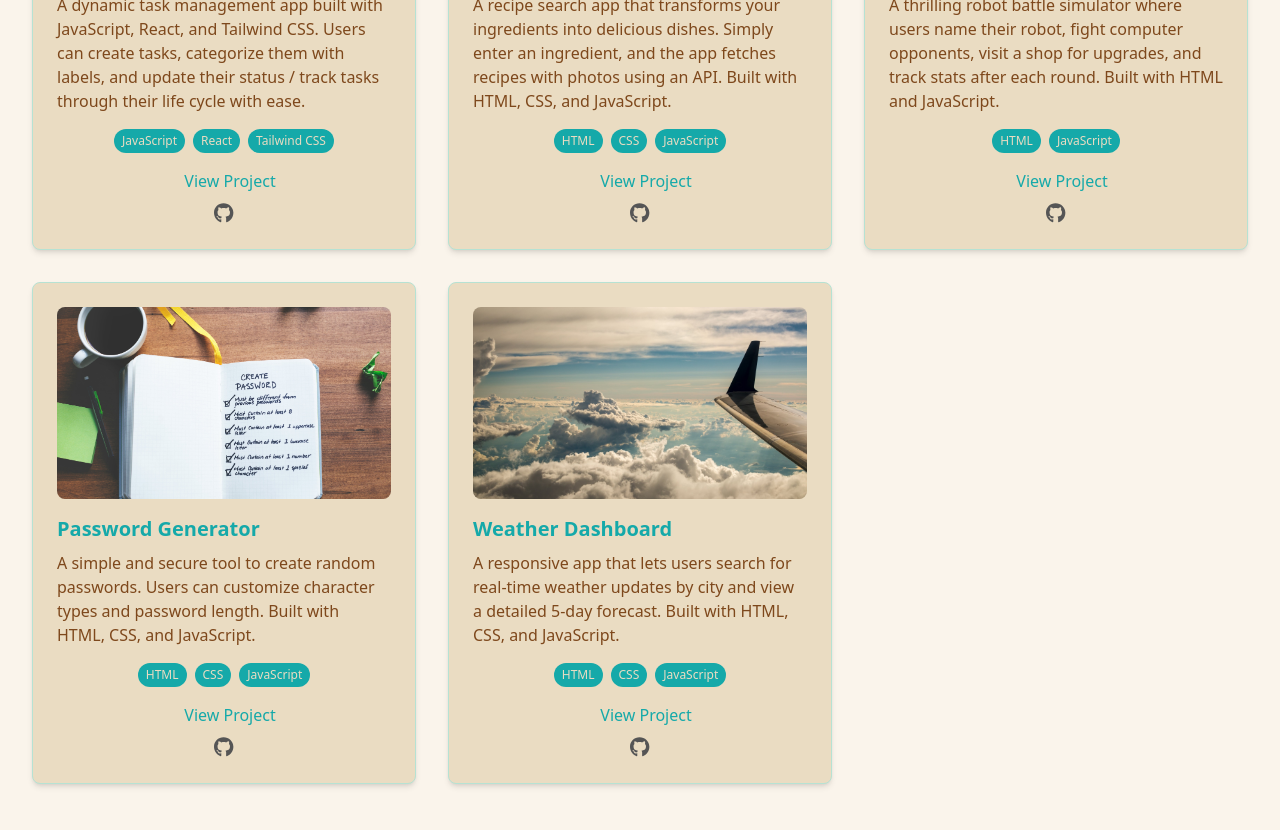
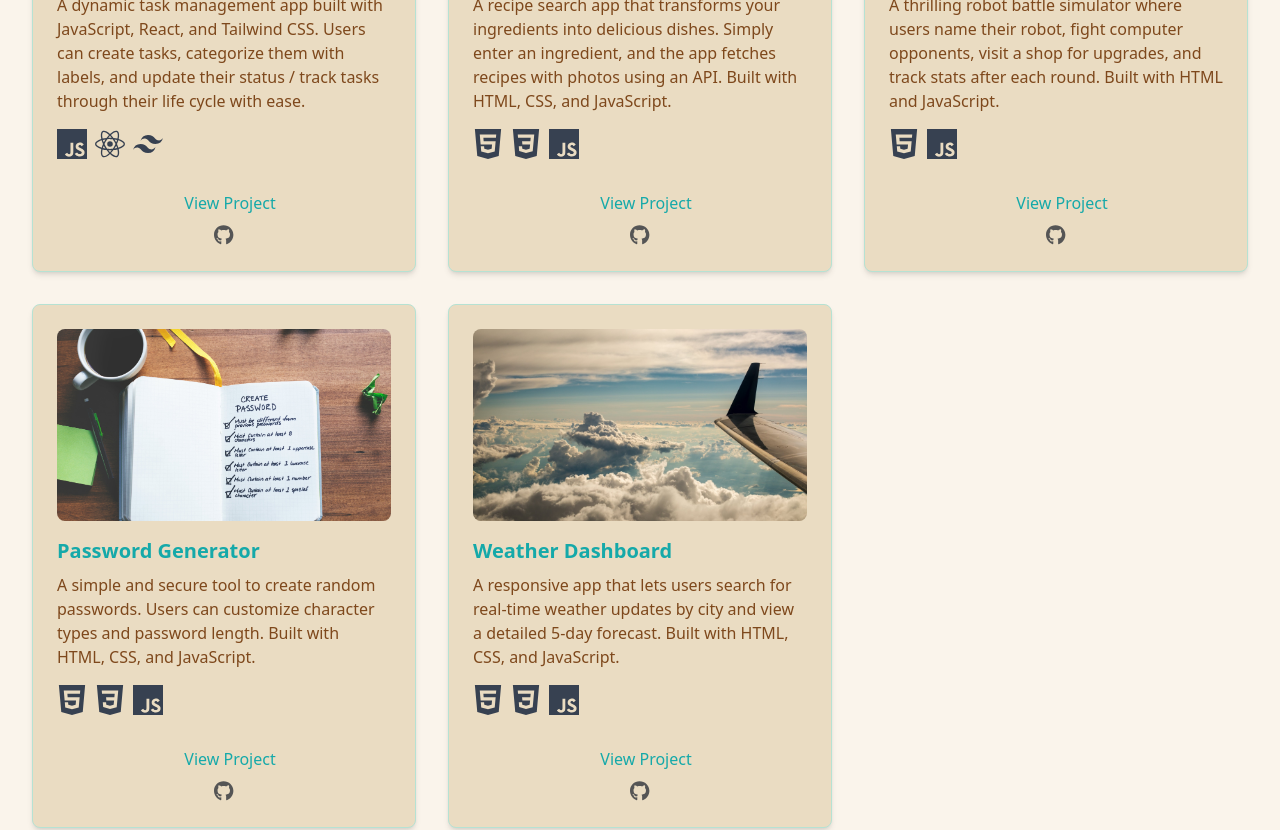
Before and after one commit to Tthompson8416/tanesiacodes, a React (Vite) app: page / in a window 1280 px wide. Shown: the part 1560-2390 px from the top of the page. Built offline with nearby package versions, Linux system fonts and the light colour scheme.

Commit message:
React icons import added

```diff
--- a/package.json
+++ b/package.json
@@ -21,7 +21,8 @@
     "lucide-react": "^0.461.0",
     "prop-types": "^15.8.1",
     "react": "^18.3.1",
-    "react-dom": "^18.3.1"
+    "react-dom": "^18.3.1",
+    "react-icons": "^5.4.0"
   },
   "devDependencies": {
     "@eslint/js": "^9.13.0",
--- a/src/components/ProjectsSection.jsx
+++ b/src/components/ProjectsSection.jsx
@@ -5,8 +5,10 @@ import { faGithub } from "@fortawesome/free-brands-svg-icons";
 import { motion } from "framer-motion"; // Import motion from Framer Motion
 import AOS from 'aos';  // Import AOS library
 import 'aos/dist/aos.css';  // Import AOS styles
+import { SiHtml5, SiCss3, SiJavascript, SiReact, SiTailwindcss, SiAngular, SiTypescript } from "react-icons/si";
+import projectsData from "../data/projects";
 
-const ProjectsSection = ({ projects }) => {
+const ProjectsSection = () => {
   useEffect(() => {
     AOS.init({ duration: 1000 });
   }, []);
@@ -15,37 +17,53 @@ const ProjectsSection = ({ projects }) => {
     <section className="bg-custom-dark rounded-t-3xl mt-12 px-8 py-12">
       <h2 className="text-3xl font-bold mb-8 text-center text-custom-accent">My Work</h2>
       <div className="grid grid-cols-1 sm:grid-cols-2 lg:grid-cols-3 gap-8">
-        {projects.map((project, index) => (
+  {projectsData.map((project, index) => (
     <motion.div
       key={index}
       className="bg-custom-light rounded-lg p-6 shadow-md flex flex-col transition-all duration-300 hover:shadow-xl hover:scale-105 border border-custom-border min-h-[300px] 400:min-h-[350px]"
-              // Framer Motion settings
-        initial={{ opacity: 0, y: 50 }} // Start hidden and slightly below
-        whileInView={{ opacity: 1, y: 0 }} // Fade in and slide into position when in view
-        transition={{ duration: 1.3, delay: index * 0.4 }} // Animation duration and stagger effect
-        viewport={{ once: true }} // Trigger animation only once
+      initial={{ opacity: 0, y: 50 }}
+      whileInView={{ opacity: 1, y: 0 }}
+      transition={{ duration: 1.3, delay: index * 0.4 }}
+      viewport={{ once: true }}
     >
       <img
         src={project.image}
         alt={project.title}
         className="w-full h-48 object-cover rounded-lg mb-4"
       />
-            <h3 className="text-xl font-bold mb-2 text-custom-accent">
-              {project.title}
-            </h3>
+      <h3 className="text-xl font-bold mb-2 text-custom-accent">{project.title}</h3>
       <p className="text-custom-subtext mb-4">{project.description}</p>
-            <div className="flex justify-between items-center flex-col">
-              <div className="flex space-x-2">
-                {project.techStack.map((tech, i) => (
-                  <span
-                    key={i}
-                    className="bg-custom-accent text-custom-light text-center px-2 py-1 rounded-full text-xs whitespace-nowrap"
-                  >
-                    {tech}
-                  </span>
-                ))}
+      <div className="flex space-x-2 mb-4">
+        {project.techStack.map((tech, i) => {
+          let IconComponent;
+          switch (tech) {
+            case "HTML":
+              IconComponent = SiHtml5;
+              break;
+            case "CSS":
+              IconComponent = SiCss3;
+              break;
+            case "JavaScript":
+              IconComponent = SiJavascript;
+              break;
+            case "React":
+              IconComponent = SiReact;
+              break;
+            case "Tailwind CSS":
+              IconComponent = SiTailwindcss;
+              break;
+            case "Angular":
+              IconComponent = SiAngular;
+              break;
+            case "TypeScript":
+              IconComponent = SiTypescript;
+              break;
+            default:
+              IconComponent = null;
+          }
+          return IconComponent ? <IconComponent key={i} className="text-3xl text-gray-700" /> : null;
+        })}
       </div>
-
       <div className="flex flex-col justify-between items-center mt-4 space-y-2 text-center sm:flex-col sm:items-center sm:space-y-2 w-full">
         <a
           href={project.link}
@@ -53,24 +71,21 @@ const ProjectsSection = ({ projects }) => {
         >
           View Project
         </a>
-
         {project.githubLink && (
-
           <a
             href={project.githubLink}
             target="_blank"
             rel="noopener noreferrer"
             className="text-custom-gh hover:text-black transition-colors"
           >
-                    <FontAwesomeIcon icon={faGithub} size="lg" />{" "}
-                    {/* Large size GitHub icon */}
+            <FontAwesomeIcon icon={faGithub} size="lg" />
           </a>
         )}
-              </div>
       </div>
     </motion.div>
   ))}
 </div>
+
     </section>
   );
 };
@@ -81,11 +96,12 @@ ProjectsSection.propTypes = {
       title: PropTypes.string.isRequired,
       description: PropTypes.string.isRequired,
       image: PropTypes.string.isRequired,
-      techStack: PropTypes.arrayOf(PropTypes.string).isRequired,
+      techStack: PropTypes.arrayOf(PropTypes.string).isRequired, // Note: Tech stack is still a string array
       link: PropTypes.string.isRequired,
       githubLink: PropTypes.string,
     })
   ).isRequired,
 };
 
+ProjectsSection.propTypes = {};
 export default ProjectsSection;
--- a/src/data/projects.js
+++ b/src/data/projects.js
@@ -4,55 +4,50 @@ import projectThreeImage from "/src/assets/images/Battle-Bots.jpg";
 import projectFourImage from "/src/assets/images/Password-Generator.jpg";
 import projectFiveImage from "/src/assets/images/Weather-Dashboard.jpg";
 
-// Projects array
+// Projects array with tech stack as strings
 const projects = [
   {
-    // Project Two
     title: "Taskinator",
     description:
       "A dynamic task management app built with JavaScript, React, and Tailwind CSS. Users can create tasks, categorize them with labels, and update their status / track tasks through their life cycle with ease.",
     image: projectOneImage,
-    techStack: ["JavaScript", "React", "Tailwind CSS"],
+    techStack: ["JavaScript", "React", "Tailwind CSS"], // Use strings for tech stack
     link: "https://tthompson8416.github.io/taskinator",
     githubLink: "https://github.com/Tthompson8416/taskinator",
   },
   {
-    // Project Three
     title: "Fridge to Feast",
     description:
       "A recipe search app that transforms your ingredients into delicious dishes. Simply enter an ingredient, and the app fetches recipes with photos using an API. Built with HTML, CSS, and JavaScript.",
     image: projectTwoImage,
-    techStack: ["HTML", "CSS", "JavaScript"],
+    techStack: ["HTML", "CSS", "JavaScript"], // Use strings for tech stack
     link: "https://tthompson8416.github.io/fridge-to-feast",
     githubLink: "https://github.com/Tthompson8416/fridge-to-feast",
   },
   {
-    // Project Four
     title: "Battle Bots",
     description:
       "A thrilling robot battle simulator where users name their robot, fight computer opponents, visit a shop for upgrades, and track stats after each round. Built with HTML and JavaScript.",
     image: projectThreeImage,
-    techStack: ["HTML", "JavaScript"],
+    techStack: ["HTML", "JavaScript"], // Use strings for tech stack
     link: "https://tthompson8416.github.io/Battle-Bots",
     githubLink: "https://github.com/Tthompson8416/Battle-Bots",
   },
   {
-    // Project Five
     title: "Password Generator",
     description:
       "A simple and secure tool to create random passwords. Users can customize character types and password length. Built with HTML, CSS, and JavaScript.",
     image: projectFourImage,
-    techStack: ["HTML", "CSS", "JavaScript"],
+    techStack: ["HTML", "CSS", "JavaScript"], // Use strings for tech stack
     link: "https://tthompson8416.github.io/Password-Generator",
     githubLink: "https://github.com/Tthompson8416/Password-Generator",
   },
   {
-    // Project Six
     title: "Weather Dashboard",
     description:
       "A responsive app that lets users search for real-time weather updates by city and view a detailed 5-day forecast. Built with HTML, CSS, and JavaScript.",
     image: projectFiveImage,
-    techStack: ["HTML", "CSS", "JavaScript"],
+    techStack: ["HTML", "CSS", "JavaScript"], // Use strings for tech stack
     link: "https://tthompson8416.github.io/Weather-Dashboard",
     githubLink: "https://github.com/Tthompson8416/Weather-Dashboard",
   },
```
Also changed, not shown: 1 other file (tests, documents, lock files or other folders). Lines whose indentation alone changed are shown as unchanged.
